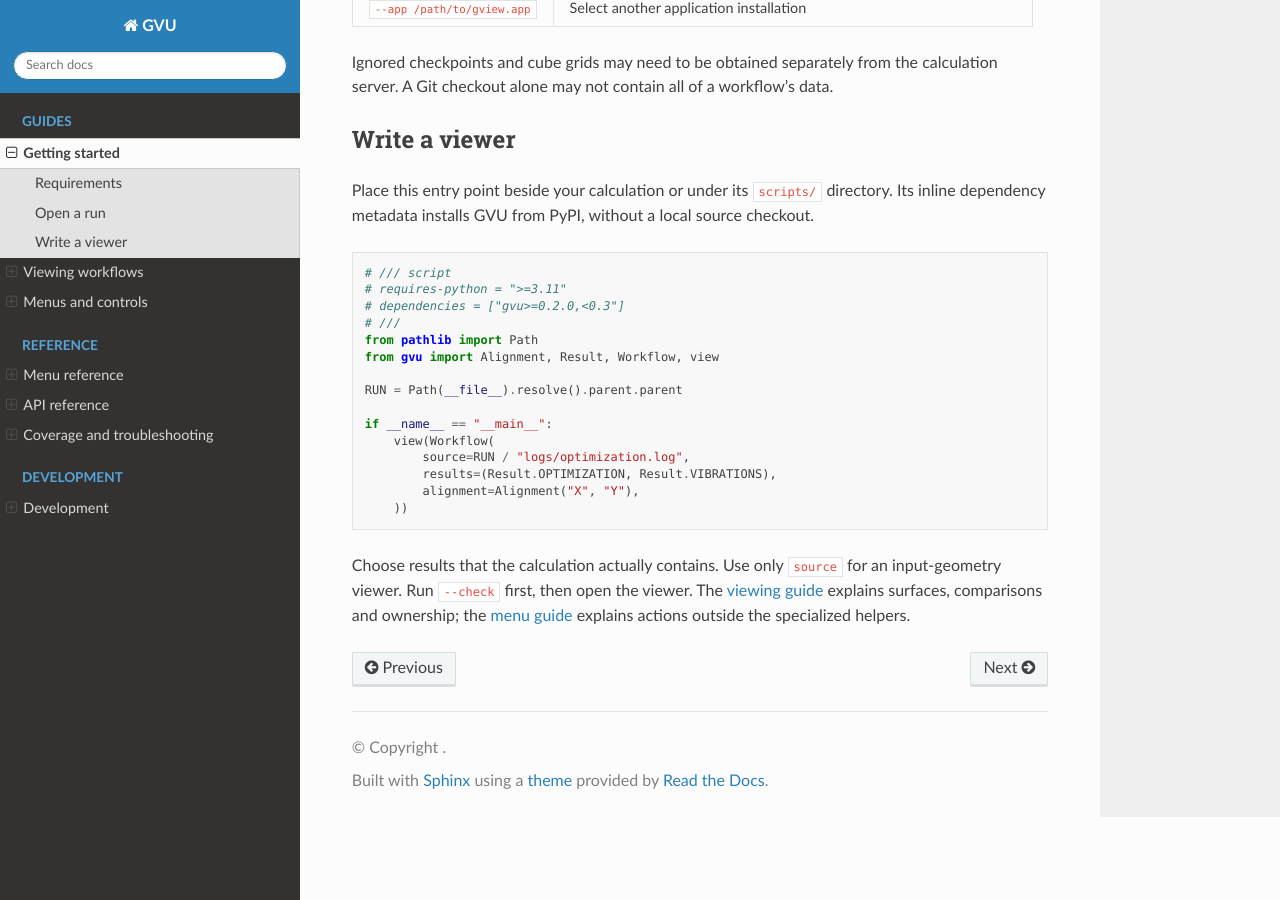
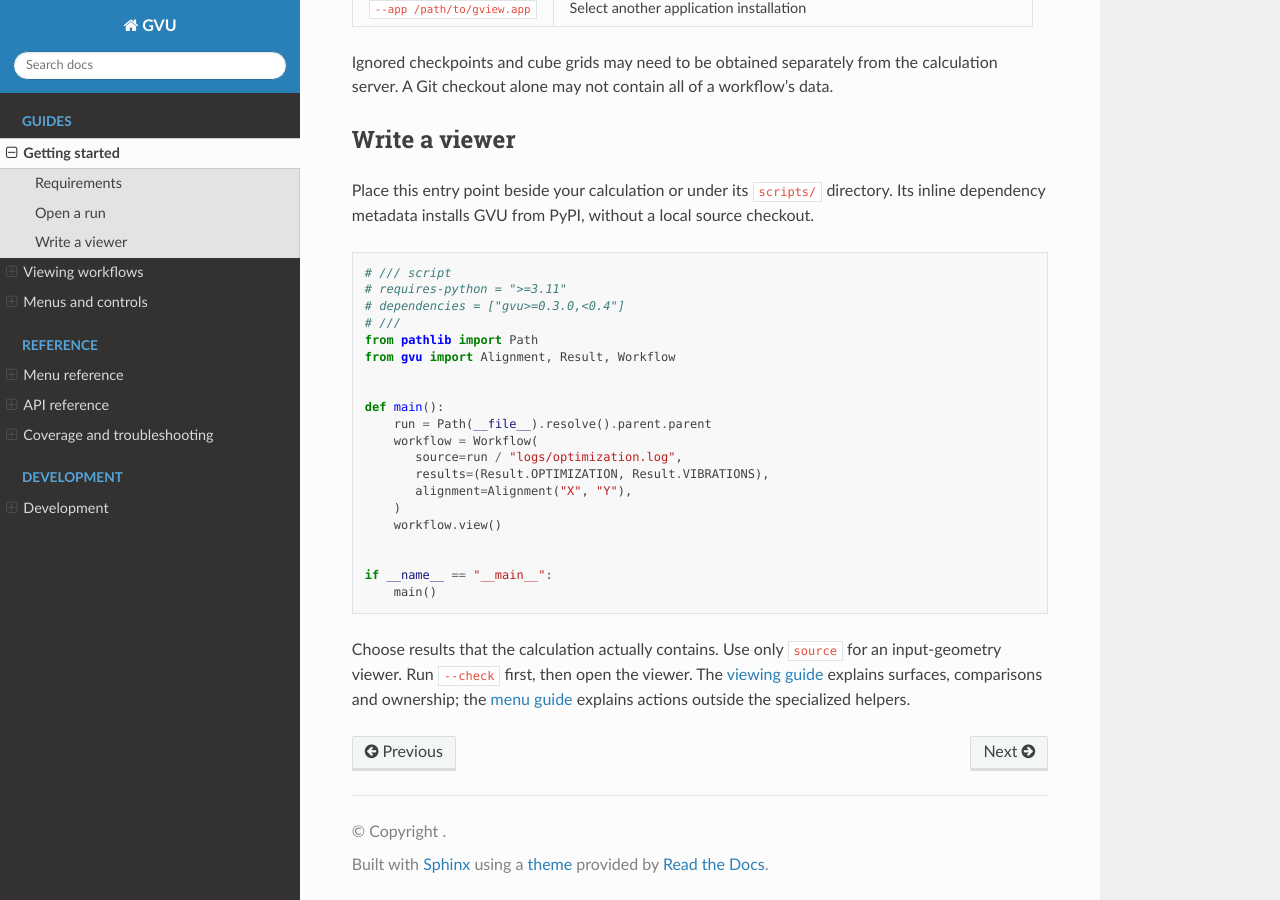
Before and after one commit to ghovax/gvu, a Sphinx documentation site: the page built from docs/getting-started.md, in a window 1280 px wide and 900 px high, scrolled down 798 px. Built offline with Sphinx 7.4.7 and the Read the Docs theme 3.1.0, drawn with Linux system fonts in a browser that asks for light colours.

Commit message:
Move viewer execution onto Workflow.view

````diff
--- a/docs/api.rst
+++ b/docs/api.rst
@@ -162,8 +162,3 @@ UnsupportedFormat
    :members:
    :undoc-members:
    :show-inheritance:
-
-Command-line workflow
----------------------
-
-.. autofunction:: gvu.view
--- a/docs/getting-started.md
+++ b/docs/getting-started.md
@@ -30,19 +30,24 @@ Place this entry point beside your calculation or under its `scripts/` directory
 ```python
 # /// script
 # requires-python = ">=3.11"
-# dependencies = ["gvu>=0.2.0,<0.3"]
+# dependencies = ["gvu>=0.3.0,<0.4"]
 # ///
 from pathlib import Path
-from gvu import Alignment, Result, Workflow, view
+from gvu import Alignment, Result, Workflow
 
-RUN = Path(__file__).resolve().parent.parent
+
+def main():
+    run = Path(__file__).resolve().parent.parent
+    workflow = Workflow(
+       source=run / "logs/optimization.log",
+       results=(Result.OPTIMIZATION, Result.VIBRATIONS),
+       alignment=Alignment("X", "Y"),
+    )
+    workflow.view()
+
 
 if __name__ == "__main__":
-    view(Workflow(
-        source=RUN / "logs/optimization.log",
-        results=(Result.OPTIMIZATION, Result.VIBRATIONS),
-        alignment=Alignment("X", "Y"),
-    ))
+    main()
 ```
 
 Choose results that the calculation actually contains. Use only `source` for an input-geometry viewer. Run `--check` first, then open the viewer. The [viewing guide](workflows.md) explains surfaces, comparisons and ownership; the [menu guide](controls.md) explains actions outside the specialized helpers.
--- a/pyproject.toml
+++ b/pyproject.toml
@@ -1,6 +1,6 @@
 [project]
 name = "gvu"
-version = "0.2.0"
+version = "0.3.0"
 description = "Python automation for GaussView 6 on macOS"
 license = "MIT"
 license-files = ["LICENSE"]
--- a/src/gvu/__init__.py
+++ b/src/gvu/__init__.py
@@ -23,7 +23,6 @@ from .models import (
     SurfaceStyle,
     Workflow,
 )
-from .viewer import view
 
 __all__ = [
     "ActionUnavailable",
@@ -46,5 +45,4 @@ __all__ = [
     "UnsupportedFormat",
     "Vibrations",
     "Workflow",
-    "view",
 ]
````
Also changed, not shown: CHANGELOG.md (+4 -0 lines), README.md (+12 -6 lines), docs/development.md (+3 -3 lines), 5 other files.
